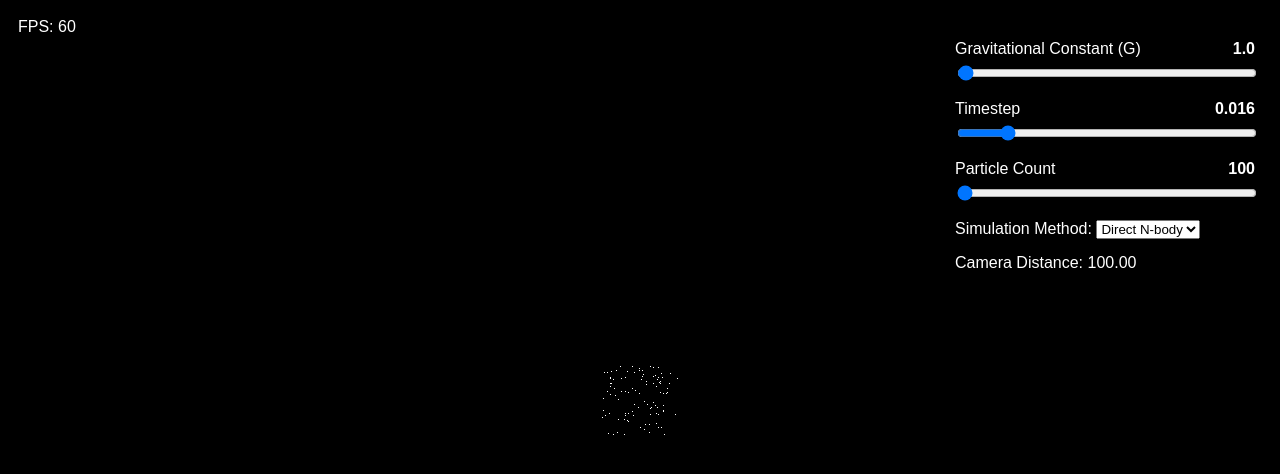
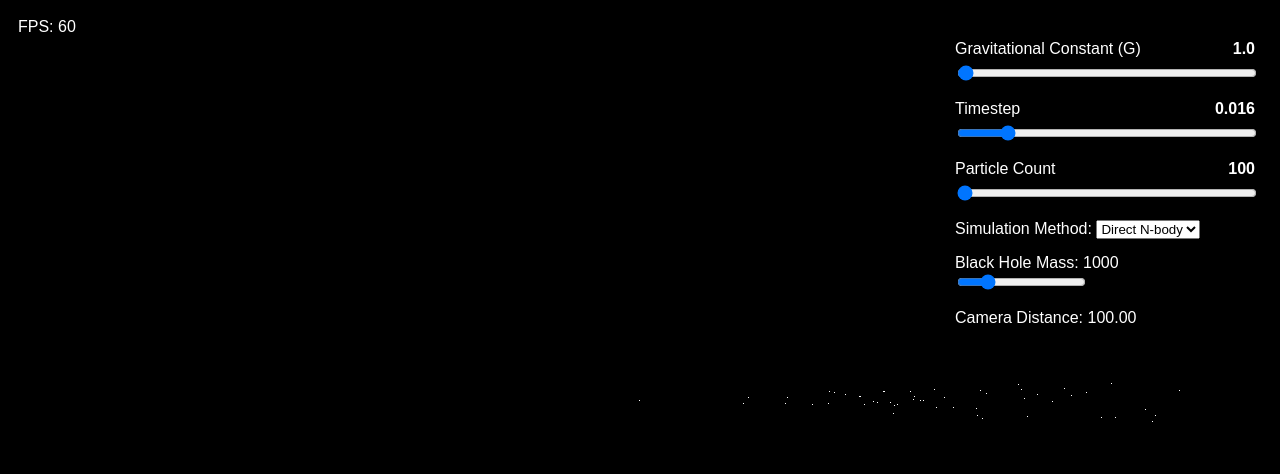
Before and after one commit to farleybm20/pretty_algo_project, a website built with Vite: page index.html in a window 1280 px wide. Built offline with nearby package versions, Linux system fonts and the light colour scheme; what gpu.js would draw is missing.

Commit message:
added initialization code

```diff
--- a/index.html
+++ b/index.html
@@ -117,6 +117,11 @@
             </label>
         </div>
 
+        <div class="control-group">
+            <label for="blackhole-mass">Black Hole Mass: <span id="blackhole-mass-value">1000</span></label>
+            <input type="range" id="blackhole-mass" min="0" max="5000" value="1000" step="100">
+        </div>
+
         <div class="control-item">
             <label>
                 Camera Distance: <span id="camera-distance">10.00</span>
--- a/main.js
+++ b/main.js
@@ -8,6 +8,9 @@ let deltaTime = 0.016;
 let gravitationalConstant = 1;
 let particleSystem, geometry;
 
+let blackHoleMass = 1000; // Mass of the black hole relative to particles
+const blackHolePosition = new THREE.Vector3(0, 0, 0); // Center of the galaxy
+
 const gpu = new GPU();
 
 // Create scene
@@ -17,8 +20,8 @@ const scene = new THREE.Scene();
 const camera = new THREE.PerspectiveCamera(
     60,
     window.innerWidth / window.innerHeight,
-    0.001,
-    100000
+    0.01,
+    1000000
 );
 camera.position.set(0, 0, 100);
 
@@ -158,18 +161,26 @@ function calculateForcesSpatial(positions, velocities, G) {
     return forces;
 }
 
-// Function to create force calculation kernel
 function createForceKernel(count) {
     return gpu.createKernel(function(positions, G) {
         const i = this.thread.x;
-        let fx = 0;
-        let fy = 0;
-        let fz = 0;
-
         const px = positions[i * 3];
         const py = positions[i * 3 + 1];
         const pz = positions[i * 3 + 2];
 
+        // Black hole force calculation
+        const dx_bh = 0 - px; // Black hole at origin
+        const dy_bh = 0 - py;
+        const dz_bh = 0 - pz;
+
+        const dist_bh = Math.sqrt(dx_bh * dx_bh + dy_bh * dy_bh + dz_bh * dz_bh + 0.1);
+        const force_bh = (G * this.constants.blackHoleMass) / (dist_bh * dist_bh);
+
+        let fx = force_bh * dx_bh / dist_bh;
+        let fy = force_bh * dy_bh / dist_bh;
+        let fz = force_bh * dz_bh / dist_bh;
+
+        // Forces from other particles
         for (let j = 0; j < this.constants.particleCount; j++) {
             if (i === j) continue;
 
@@ -188,7 +199,10 @@ function createForceKernel(count) {
         return [fx, fy, fz];
     })
     .setOutput([count])
-    .setConstants({ particleCount: count });
+    .setConstants({
+        particleCount: count,
+        blackHoleMass: blackHoleMass
+    });
 }
 
 // Initialize force calculation kernel
@@ -235,24 +249,87 @@ document.getElementById('simulation-method').addEventListener('change', (e) => {
     }
 });
 
-// Initialize BufferGeometry
+document.getElementById('blackhole-mass').addEventListener('input', (e) => {
+    blackHoleMass = parseFloat(e.target.value);
+    document.getElementById('blackhole-mass-value').textContent = blackHoleMass;
+
+    // Update kernel with new black hole mass
+    calculateForces.destroy();
+    calculateForces = createForceKernel(particleCount);
+});
+
+// Modify initializeGeometry function to account for black hole
 function initializeGeometry() {
+    // Create a buffer geometry
+    geometry = new THREE.BufferGeometry();
+
+    // Create arrays using the global numberOfStars constant
     const positions = new Float32Array(particleCount * 3);
     const velocities = new Float32Array(particleCount * 3);
+    const uvs = new Float32Array(particleCount * 2);
 
+    // Calculate matrix size for UV coordinates
+    const matrixSize = Math.sqrt(particleCount);
+
+    // Galaxy parameters from global constants
+    const galaxyRadius = 100;  // Using the constant value
+    const galaxyHeight = 5;    // Using the constant value
+    const numArms = 2;
+    const randomness = 0.2;
+
+    // Generate particles
     for (let i = 0; i < particleCount; i++) {
-        positions[i * 3] = (Math.random() - 0.5) * 10;
-        positions[i * 3 + 1] = (Math.random() - 0.5) * 10;
-        positions[i * 3 + 2] = (Math.random() - 0.5) * 10;
+        let x, y, z, vx, vy, vz;
 
-        velocities[i * 3] = (Math.random() - 0.5) * 0.1;
-        velocities[i * 3 + 1] = (Math.random() - 0.5) * 0.1;
-        velocities[i * 3 + 2] = (Math.random() - 0.5) * 0.1;
+        // Handle central black hole
+        if (i === 0) {
+            x = y = z = 0;
+            vx = vy = vz = 0;
+        } else {
+            // Generate random angle and radius
+            const angle = (i % numArms) * (2 * Math.PI / numArms) +
+                         (Math.random() * 2 - 1) * randomness;
+            const r = Math.pow(Math.random(), 0.5) * galaxyRadius;
+
+            // Add spiral arm effect
+            const spiralAngle = angle + (r / galaxyRadius) * 2; // Using middleVelocity value of 2
+
+            // Calculate positions
+            x = r * Math.cos(spiralAngle);
+            z = r * Math.sin(spiralAngle);
+            y = (Math.random() * 2 - 1) * galaxyHeight * (r / galaxyRadius);
+
+            // Calculate orbital velocities
+            const orbitalSpeed = 15 * Math.sqrt(galaxyRadius / (r + 1)); // Using velocity value of 15
+            vx = -orbitalSpeed * z / (r + 0.1);
+            vz = orbitalSpeed * x / (r + 0.1);
+            vy = 0;
+
+            // Add small random velocity perturbations
+            vx += (Math.random() - 0.5) * 0.3;
+            vy += (Math.random() - 0.5) * 0.3;
+            vz += (Math.random() - 0.5) * 0.3;
+        }
+
+        // Set positions
+        positions[i * 3] = x;
+        positions[i * 3 + 1] = y;
+        positions[i * 3 + 2] = z;
+
+        // Set velocities
+        velocities[i * 3] = vx;
+        velocities[i * 3 + 1] = vy;
+        velocities[i * 3 + 2] = vz;
+
+        // UV coordinates for pixel lookups in shaders
+        uvs[i * 2] = (i % matrixSize) / (matrixSize - 1);
+        uvs[i * 2 + 1] = Math.floor(i / matrixSize) / (matrixSize - 1);
     }
 
-    geometry = new THREE.BufferGeometry();
+    // Set geometry attributes
     geometry.setAttribute('position', new THREE.BufferAttribute(positions, 3));
     geometry.setAttribute('velocity', new THREE.BufferAttribute(velocities, 3));
+    geometry.setAttribute('uv', new THREE.BufferAttribute(uvs, 2));
 }
 
 function initializeParticleSystem() {
```
Also changed, not shown: old.js (+51 -7 lines).
